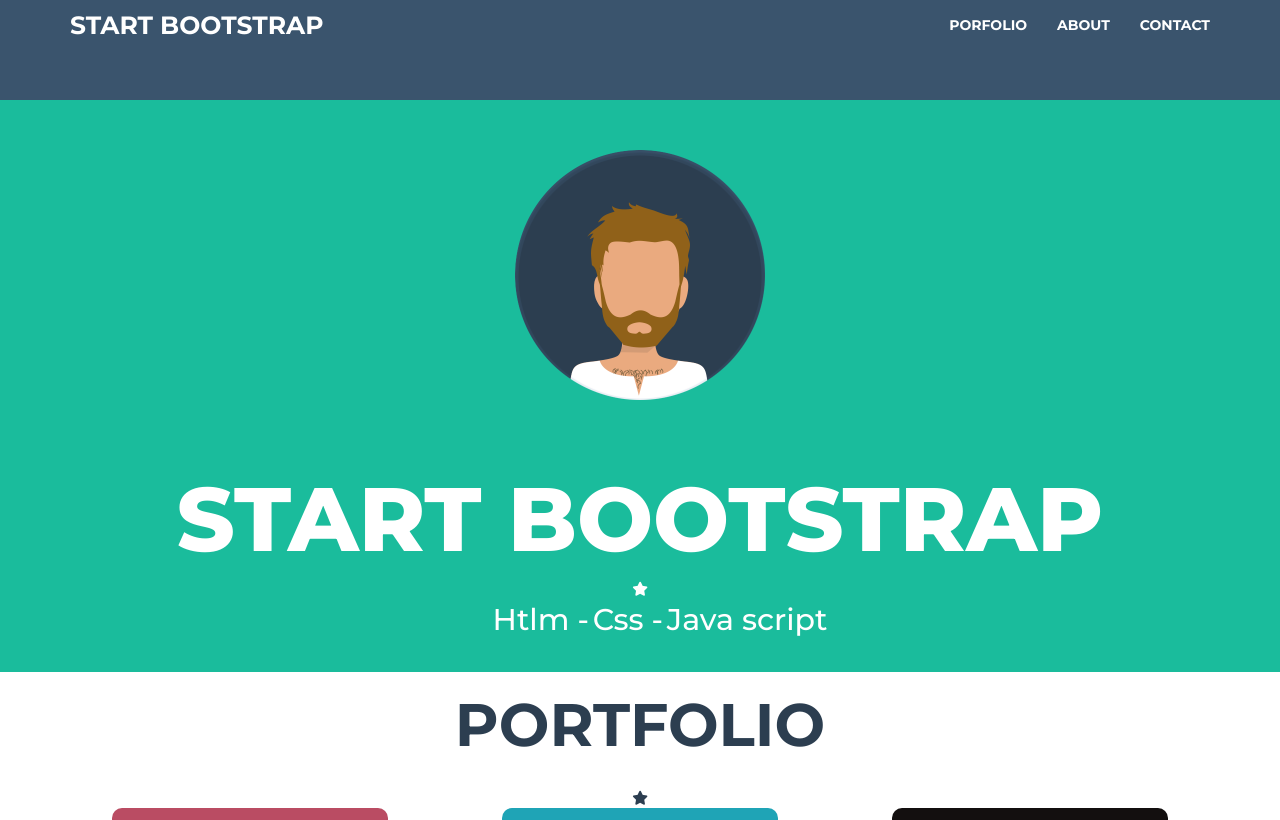
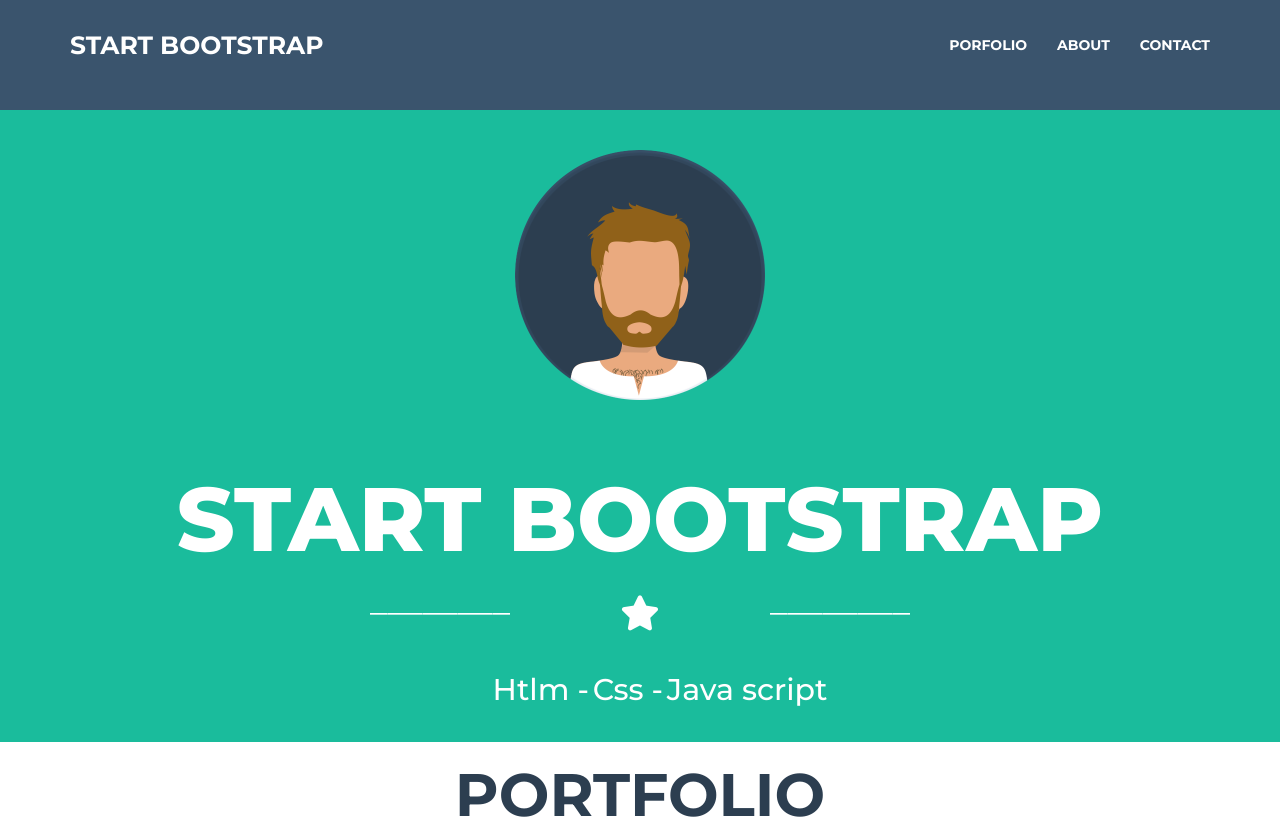
Before and after one commit to MirkoR89/html-css-bootstrap-freelancer, a plain HTML site: page index.html in a window 1280 px wide. Shown: the top 820 px of the page. Drawn offline with nearby package versions, Linux system fonts and the light colour scheme.

Commit message:
Stars with line fixed

```diff
--- a/assets/css/style.css
+++ b/assets/css/style.css
@@ -36,40 +36,34 @@ p {
   margin: 20px 0;
 }
 
-/* .fa, .fas {
-  font-size: 26px;
-  color: black;
+#star, .fas, .fa-star  {
+  font-size: 35px;
   position: relative;
-  margin: 30px 100px;
-} */
+}
 
-/* .fa, .fas::before {
-  content: "_______________";
-  color:white;
+#star:before {
+  content: "________";
   position: absolute;
   top: -13px;
-  left: -220px;
+  left: 300px;
 }
 
-.fa, .fas::after {
-  content: "_______________";
-  color: white;
+#star:after {
+  content: "________";
   position: absolute;
   top: -13px;
-  right: -220px;
-} */
+  right: 300px;
+}
 
-
+.star_line {
+  margin: 10px 0 30px 0;
+}
 /* /Utility classes */
 
 /* header site */
 /* nav bar */
-nav {
-height: 100px;
-}
-
-.navbar-header {
-  line-height: 100px;
+.navbar-default .navbar-collapse, .navbar-brand  {
+  margin: 20px 0;
 }
 
 .navbar-default .navbar-brand {
@@ -83,9 +77,12 @@ height: 100px;
   color: white;
 }
 
-.navbar-default .navbar-nav > li > a:hover,
+.navbar-default .navbar-nav > li > a:hover {
+  color: #1ABC9C;
+}
+
 .navbar-default .navbar-brand:hover {
-  color: #1ABC9C;
+  color:white;
 }
 
 /* /nav bar */
--- a/index.html
+++ b/index.html
@@ -52,8 +52,8 @@
             <h1>START BOOTSTRAP</h1>
           </div>
 
-          <div class="col-lg-12">
-            <div class="star_line">
+          <div class="star_line col-lg-12">
+            <div id="star">
               <i class="fas fa-star"></i>
             </div>
           </div>
@@ -81,12 +81,14 @@
           <div class="col-lg-12">
             <h2>PORTFOLIO</h2>
           </div>
-          <div class="col-lg-12">
-            <div class="star_line">
+          <div class="star_line col-lg-12">
+            <div id="star">
               <i class="fas fa-star"></i>
             </div>
-          </div>
         </div>
+        </div>
+
+        <!-- <i class="fas fa-star"></i> -->
 
         <div class="row">
           <div class="col-lg-4 col-md-6 col-sm-12 text-center">
@@ -120,6 +122,12 @@
           <div class="col-lg-12">
             <h2>ABOUT</h2>
           </div>
+
+          <div class="star_line col-lg-12">
+            <div id="star">
+              <i class="fas fa-star"></i>
+            </div>
+          </div>
         </div>
 
         <div class="row">
@@ -145,9 +153,14 @@
     <section class="contact_me container-fluid">
       <div class="container">
         <div class="row">
-          <div class="col-lg-12">
-            <h2 class="text-center">CONTACT ME</h2>
+          <div class="text-center col-lg-12">
+            <h2>CONTACT ME</h2>
           </div>
+
+          <div class="star_line col-lg-12 text-center">
+            <div id="star">
+              <i class="fas fa-star"></i>
+            </div>
         </div>
 
         <div class="row">
```
Also changed, not shown: 1 other file.
